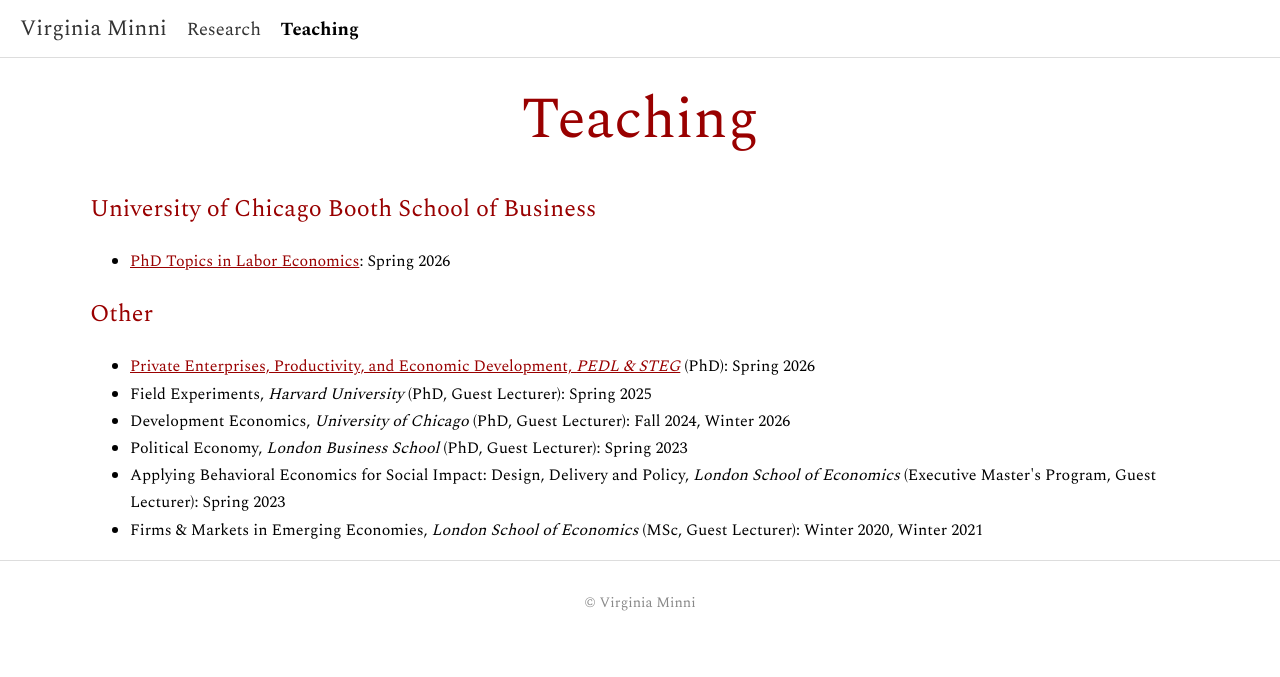
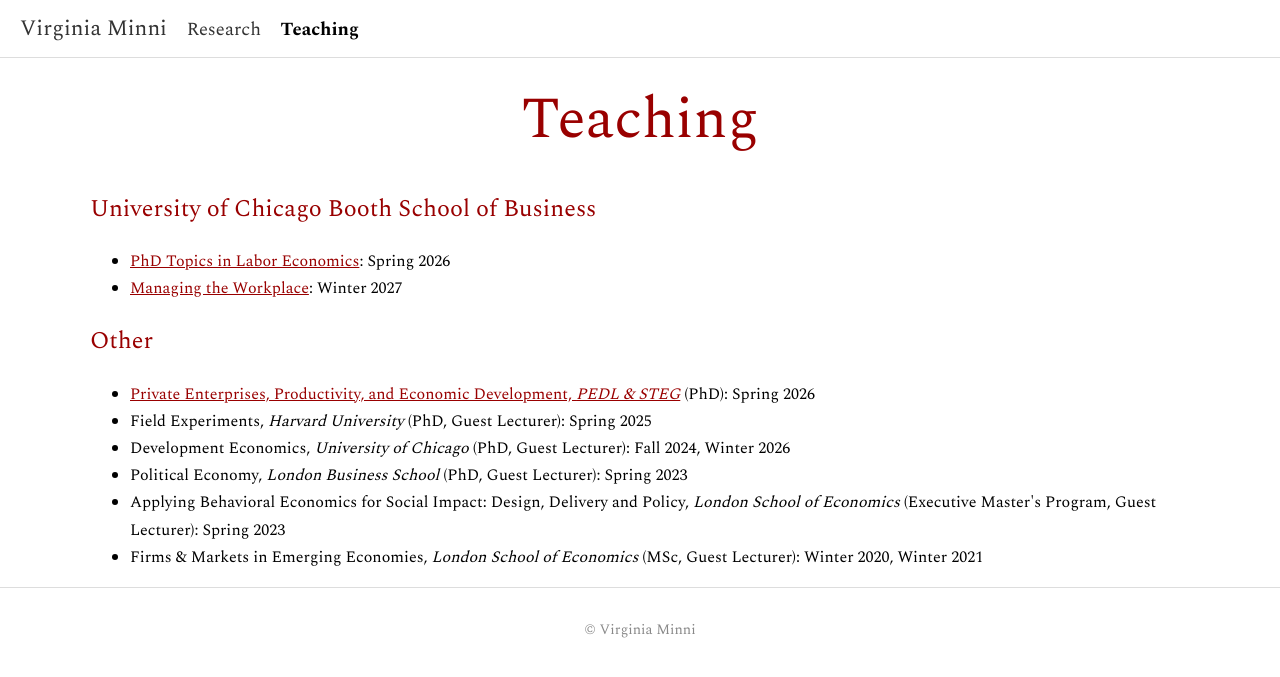
Before and after one commit to virginiaminni/virginiaminni.github.io, a Jekyll site: the page built from teaching.md, in a window 1280 px wide. Shown: the top 677 px of the page. Built offline with Jekyll 4.4.1, drawn with Linux system fonts in a browser that asks for light colours.

Commit message:
Add new course listings to teaching.md

```diff
--- a/teaching.md
+++ b/teaching.md
@@ -9,7 +9,10 @@ permalink: /teaching/
 ### <span style="color: #990000; font-size: 24px; font-weight: normal; font-family: 'Spectral', serif;">University of Chicago Booth School of Business</span>
 <ul>
   <li><a href="https://apps.chicagobooth.edu/PublicApps/CourseSearch/CourseDetail/FacultyCourseDescription?academicYear=2025&courseNumber=33918&facultyId=1390&_gl=1*1crz69l*_gcl_au*ODUyMjc1OTM0LjE3NzM1MTg2Njc.*_ga*MjA4MjU5MDM5My4xNzczNTE4NjY3*_ga_PDRJWHFTEV*czE3NzUxNDQxODUkbzExJGcxJHQxNzc1MTQ0MjE5JGoyNiRsMCRoMA.." target="_blank">PhD Topics in Labor Economics</a>: Spring 2026</li>
+  <li><a href="https://apps.chicagobooth.edu/PublicApps/CourseSearch/CourseDetail" target="_blank">Managing the Workplace</a>: Winter 2027</li>
 </ul>
+
+
 
 ### <span style="color: #990000; font-size: 24px; font-weight: normal; font-family: 'Spectral', serif;">Other</span>
 <ul>
```
